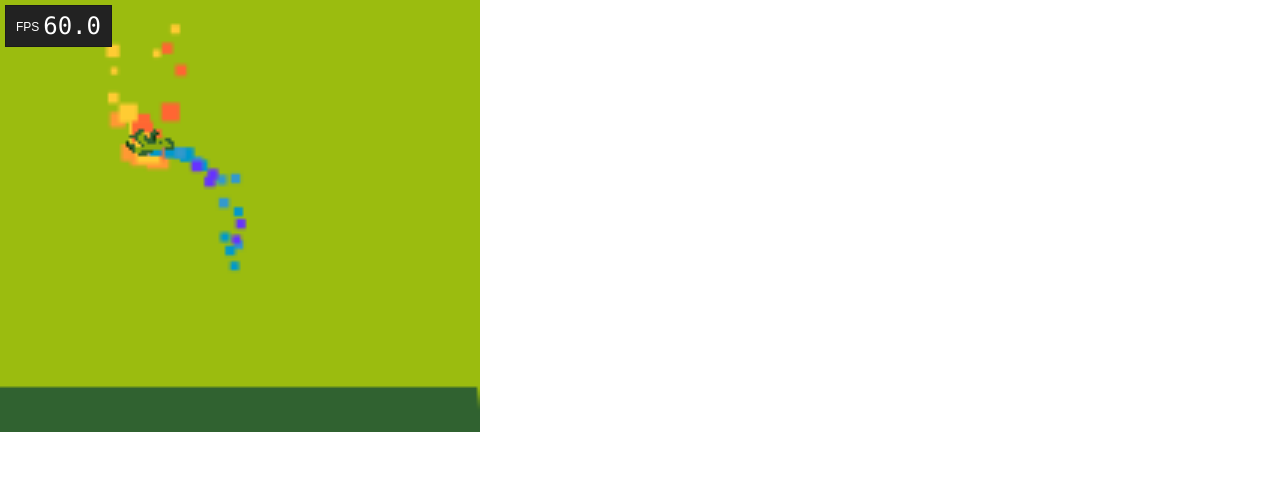
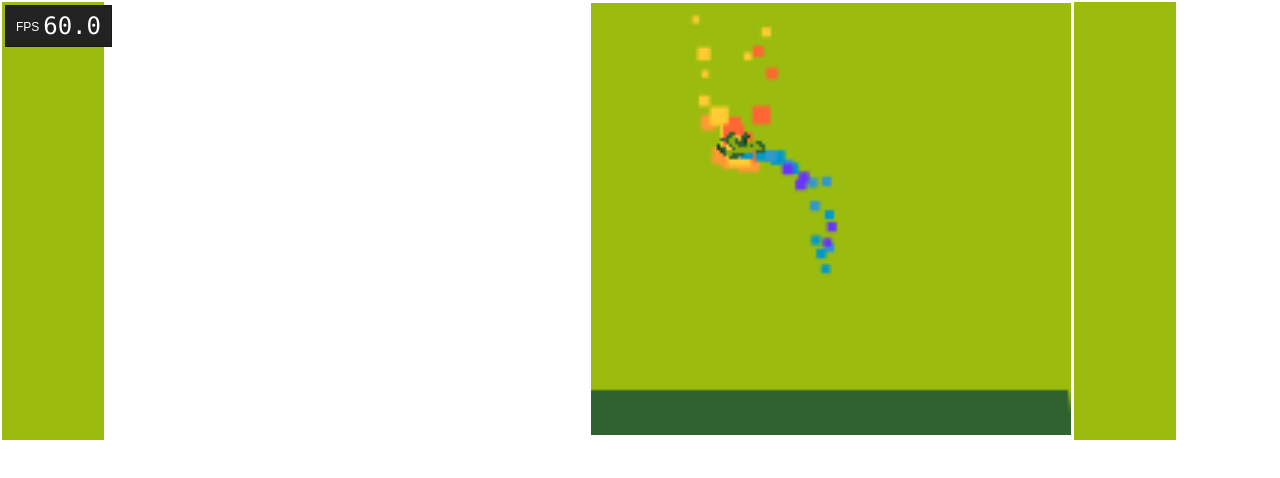
Before and after one commit to delanni/js13k, a plain HTML site: page index.html in a window 1280 px wide. Drawn offline with Linux system fonts and the light colour scheme.

Commit message:
Update index.html

```diff
--- a/index.html
+++ b/index.html
@@ -10,14 +10,33 @@
 	#left,#base,#right {
 		display:inline;
 	}
+	.buttons {
+		background: #9bbc0f;
+		width:100px;
+	}
 </style>
 </head>
 
 <body>
-<div id="left" bgcolor="red"></div>
-<div id="base" width="480">
-</div>
-<div id="right" bgcolor="yellow"></div>
+
+<table>
+    <tbody>
+        <tr>
+            <td class="buttons">
+                <div id="left"></div>
+            </td>
+            <td>
+                <div id="base">
+                    <canvas id="maxiCanvas" width="480" height="432"></canvas>
+                </div>
+            </td>
+            <td class="buttons">
+                <div id="right"></div>
+            </td>
+        </tr>
+    </tbody>
+</table>
+
 <script>
 </script>
 <script type="text/javascript" src="sprites.js"></script>
```
